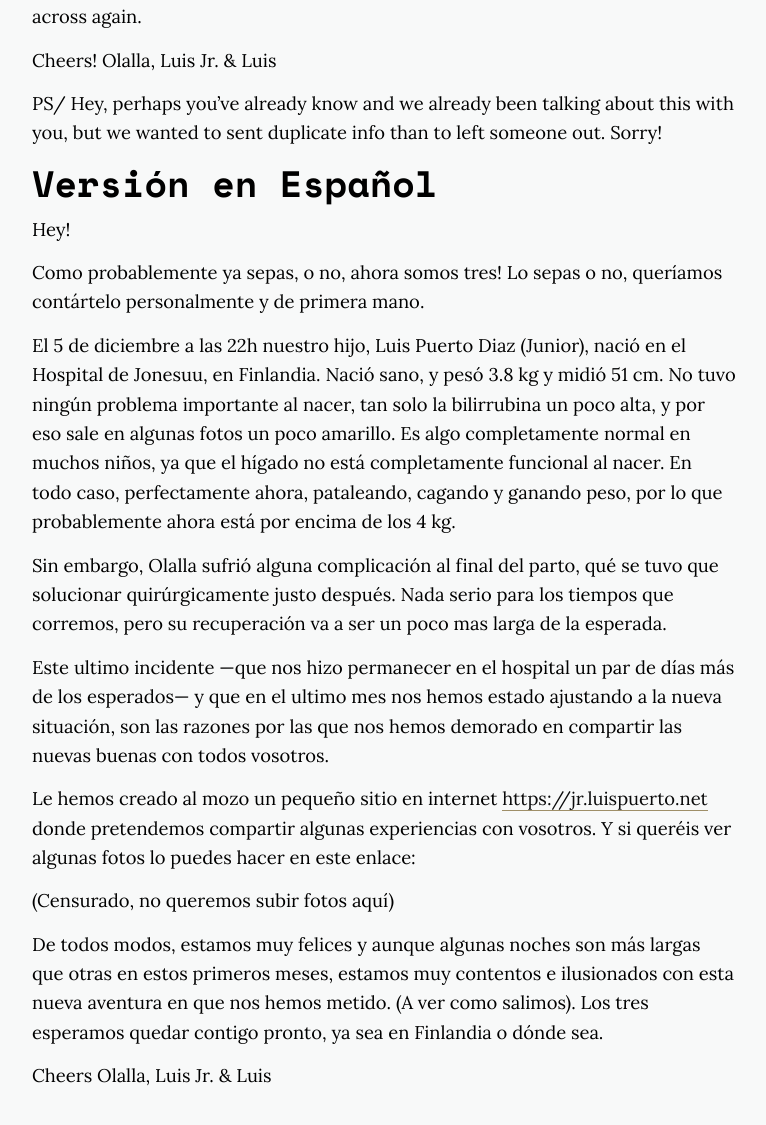
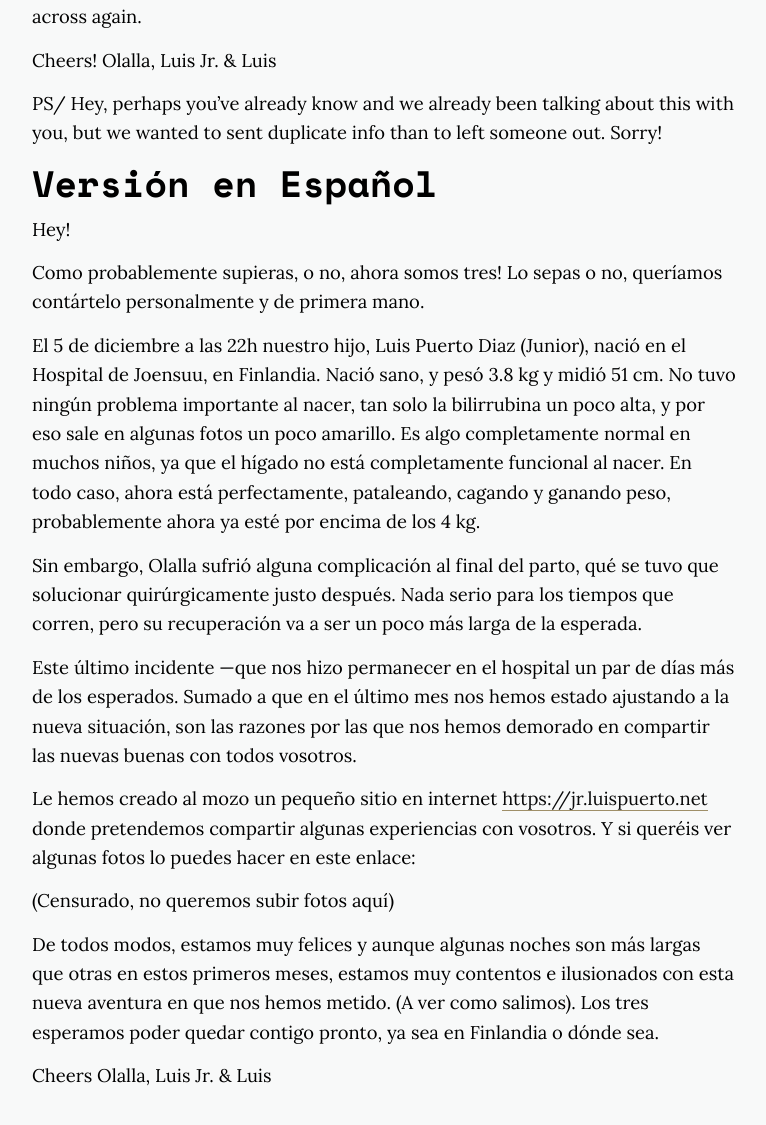
Before and after one commit to luispuerto/jr.luispuerto.net, a Jekyll site: the page built from _posts/2019-12-27-email.md, in a window 1280 px wide and 1400 px high, scrolled down 1715 px, cut to the strip 0-1160 px from the top of the window. Shown: the top 1125 px of the strip, without its empty margins (256-1022 px from the left). Built offline with Jekyll 4.4.1, drawn with Linux system fonts in a browser that asks for light colours; nearby versions of some CDN libraries.

Commit message:
Some changes in the Spanish part of the email

```diff
--- a/_posts/2019-12-27-email.md
+++ b/_posts/2019-12-27-email.md
@@ -46,19 +46,19 @@ PS/ Hey, perhaps you've already know and we already been talking about this with
 
 Hey!
 
-Como probablemente ya sepas, o no, ahora somos tres! Lo sepas o no, queríamos contártelo personalmente y de primera mano.
+Como probablemente supieras, o no, ahora somos tres! Lo sepas o no, queríamos contártelo personalmente y de primera mano.
 
-El 5 de diciembre a las 22h nuestro hijo, Luis Puerto Diaz (Junior), nació en el Hospital de Jonesuu, en Finlandia. Nació sano, y pesó 3.8 kg y midió 51 cm. No tuvo ningún problema importante al nacer, tan solo la bilirrubina un poco alta, y por eso sale en algunas fotos un poco amarillo. Es algo completamente normal en muchos niños, ya que el hígado no está completamente funcional al nacer. En todo caso, perfectamente ahora, pataleando, cagando y ganando peso, por lo que probablemente ahora está por encima de los 4 kg.
+El 5 de diciembre a las 22h nuestro hijo, Luis Puerto Diaz (Junior), nació en el Hospital de Joensuu, en Finlandia. Nació sano, y pesó 3.8 kg y midió 51 cm. No tuvo ningún problema importante al nacer, tan solo la bilirrubina un poco alta, y por eso sale en algunas fotos un poco amarillo. Es algo completamente normal en muchos niños, ya que el hígado no está completamente funcional al nacer. En todo caso, ahora está perfectamente, pataleando, cagando y ganando peso, probablemente ahora ya esté por encima de los 4 kg.
 
-Sin embargo, Olalla sufrió alguna complicación al final del parto, qué se tuvo que solucionar quirúrgicamente justo después. Nada serio para los tiempos que corremos, pero su recuperación va a ser un poco mas larga de la esperada.
+Sin embargo, Olalla sufrió alguna complicación al final del parto, qué se tuvo que solucionar quirúrgicamente justo después. Nada serio para los tiempos que corren, pero su recuperación va a ser un poco más larga de la esperada.
 
-Este ultimo incidente —que nos hizo permanecer en el hospital un par de días más de los esperados— y que en el ultimo mes nos hemos estado ajustando a la nueva situación, son las razones por las que nos hemos demorado en compartir las nuevas buenas con todos vosotros.
+Este último incidente —que nos hizo permanecer en el hospital un par de días más de los esperados. Sumado a que en el último mes nos hemos estado ajustando a la nueva situación, son las razones por las que nos hemos demorado en compartir las nuevas buenas con todos vosotros.
 
 Le hemos creado al mozo un pequeño sitio en internet <https://jr.luispuerto.net> donde pretendemos compartir algunas experiencias con vosotros. Y si queréis ver algunas fotos lo puedes hacer en este enlace:
 
 (Censurado, no queremos subir fotos aquí)
 
-De todos modos, estamos muy felices y aunque algunas noches son más largas que otras en estos primeros meses, estamos muy contentos e ilusionados con esta nueva aventura en que nos hemos metido. (A ver como salimos). Los tres esperamos quedar contigo pronto, ya sea en Finlandia o dónde sea.
+De todos modos, estamos muy felices y aunque algunas noches son más largas que otras en estos primeros meses, estamos muy contentos e ilusionados con esta nueva aventura en que nos hemos metido. (A ver como salimos). Los tres esperamos poder quedar contigo pronto, ya sea en Finlandia o dónde sea.
 
 Cheers
 Olalla, Luis Jr. & Luis
```
